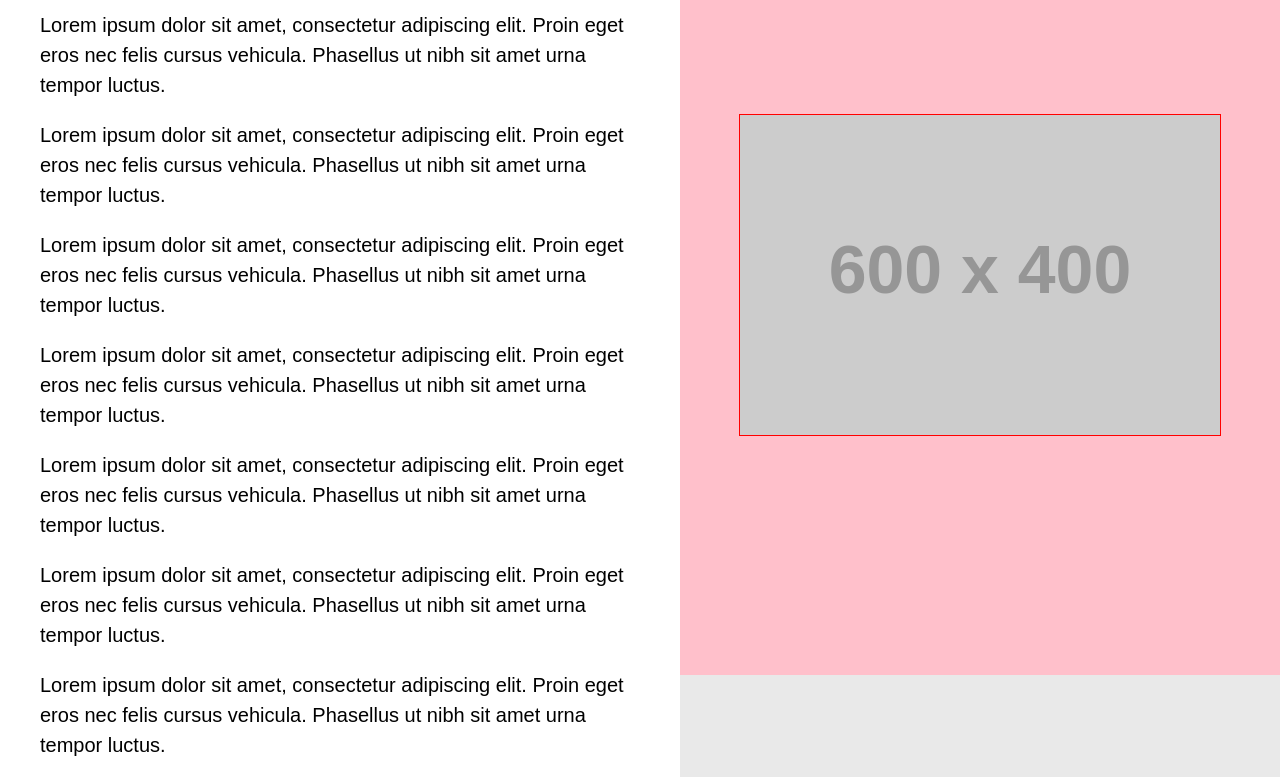
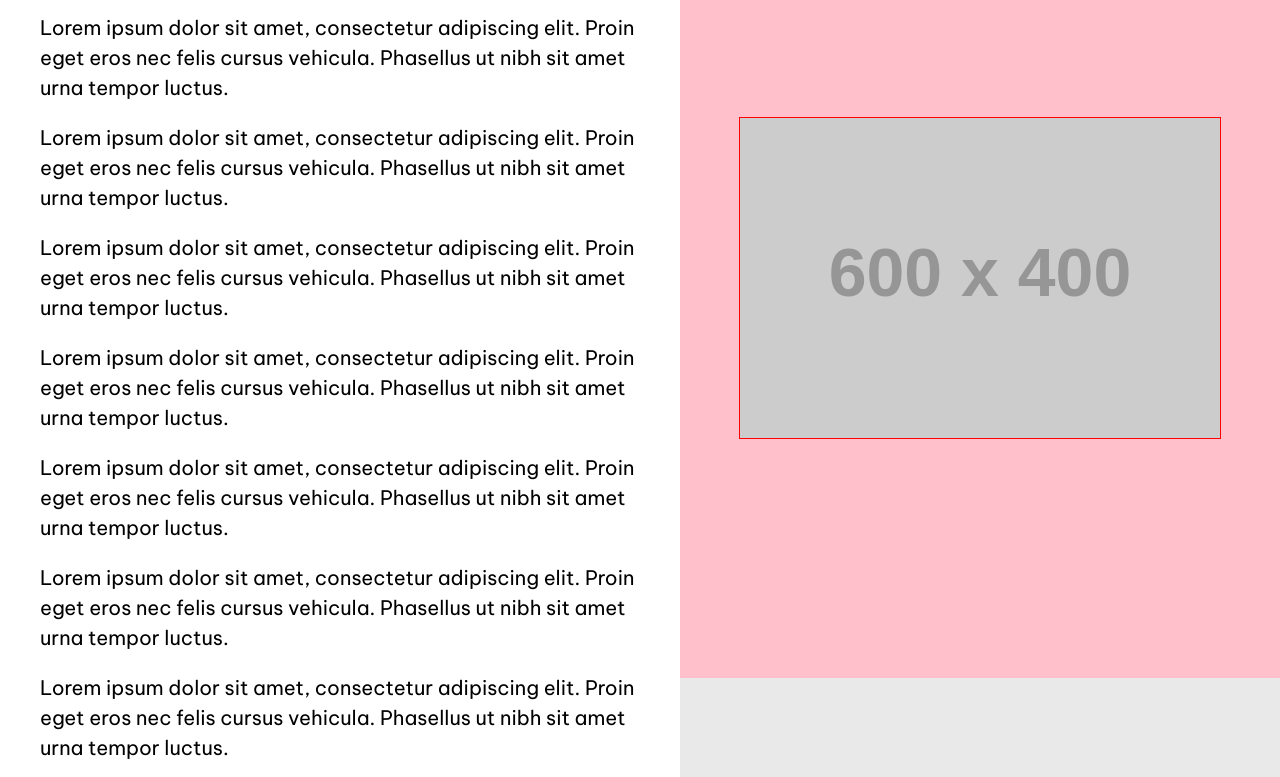
Before and after one commit to fjordaan/fulham-history, a plain HTML site: page index.html in a window 1280 px wide. Shown: the part 205-982 px from the top of the page. Drawn offline with Linux system fonts and the light colour scheme; placeholder pictures from the web are drawn by us.

Commit message:
Update styles.css

```diff
--- a/styles.css
+++ b/styles.css
@@ -1,8 +1,7 @@
 body {
   margin: 0;
-  font-family: Arial, sans-serif;
+  font-family: 'Be Vietnam Pro', Arial, sans-serif;
 }
-
 .container {
   position: relative;
 }
```
